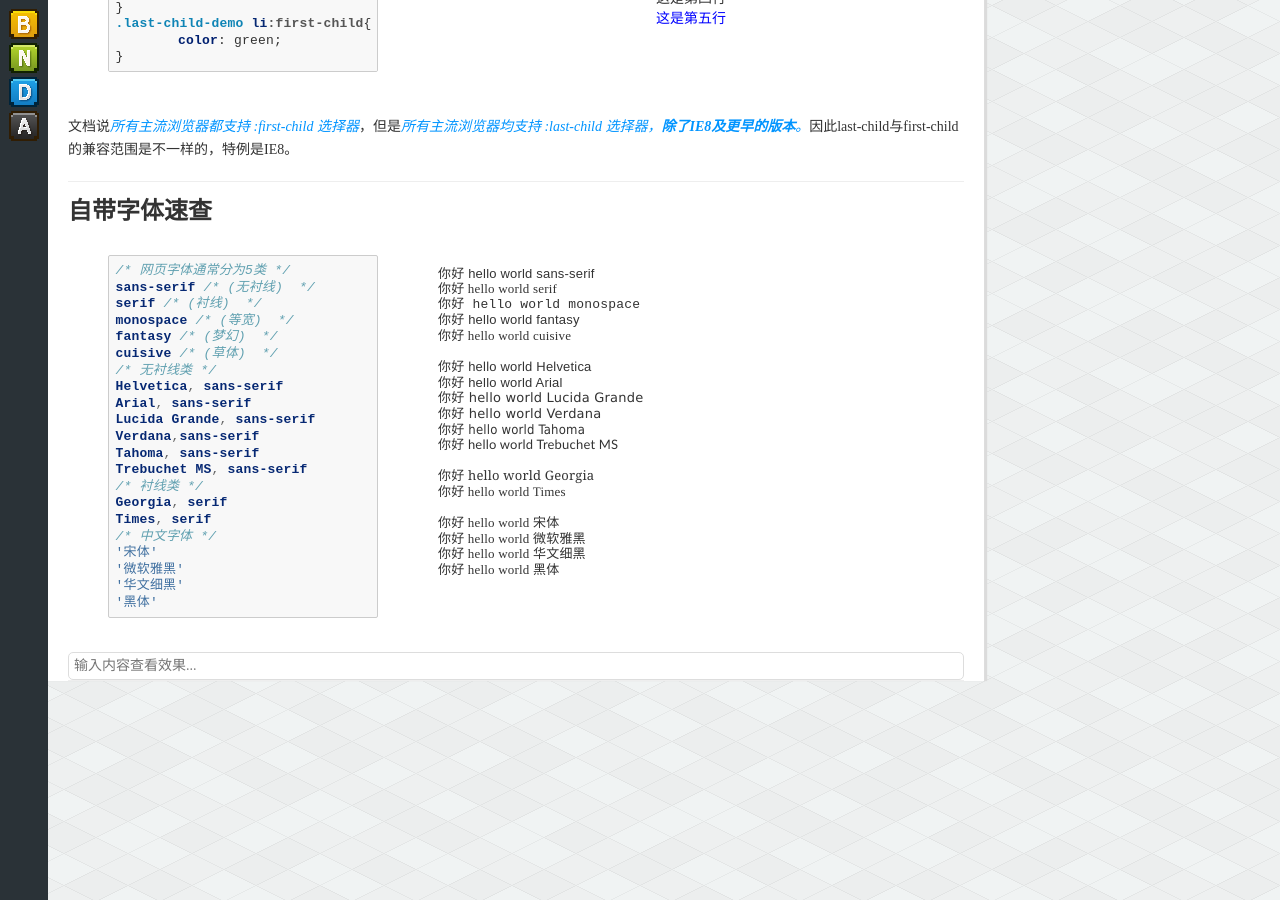
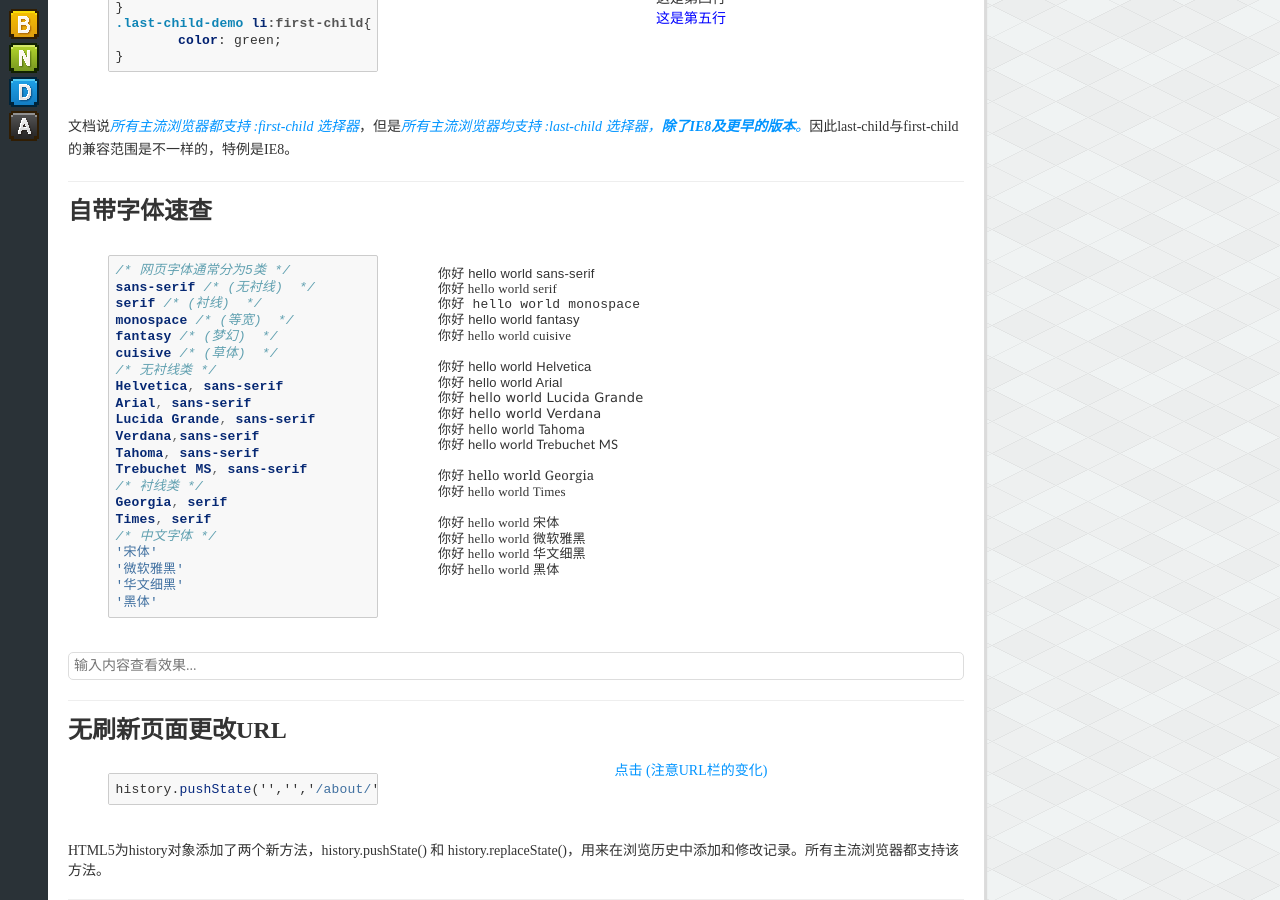
Before and after one commit to chzhbob/jekyll_demo, a Jekyll site: the page built from demo.md, in a window 1280 px wide and 900 px high, scrolled down 602 px. Built offline with Jekyll 4.4.1, drawn with Linux system fonts in a browser that asks for light colours.

Commit message:
update demo

```diff
--- a/_posts/2014-07-21-welcome-to-jekyll.html
+++ b/_posts/2014-07-21-welcome-to-jekyll.html
@@ -1,7 +1,7 @@
 ---
 layout: post
 title: Github一些基础命令
-description: 提醒作者别忘了本日志的维护方式~
+description: 用于提醒作者别忘了本日志的维护方式= =
 ---
 <section>
 	<h2>提交代码：</h2>
--- a/demo.md
+++ b/demo.md
@@ -119,9 +119,24 @@ Times, serif
 				</ul>
   			</section>
   		</section>
-  		<section class="font-family-input-wrapper">
+  		<section class="font-family-input-wrapper" style="margin-bottom:20px;">
   			<input id="font_family_input" class="font-family-input" type="text" value="" placeholder="输入内容查看效果..." />
   		</section>
+  	</li>
+
+  	<li class="post-item">
+  		<h1 class="post-title">无刷新页面更改URL</h1>
+  		<section class="demo-item wrap">
+  			<section class="code" style="width:350px;">
+{% highlight js %}
+history.pushState('','','/about/');
+{% endhighlight %}
+  			</section>
+  			<section class="view" style="">
+  				<a href="javascript:void(0)" onclick="history.pushState('','','/about/');">点击 (注意URL栏的变化)</a>
+  			</section>
+  		</section>
+  		<p style="padding-bottom:20px;">HTML5为history对象添加了两个新方法，history.pushState() 和 history.replaceState()，用来在浏览历史中添加和修改记录。所有主流浏览器都支持该方法。</p>
   	</li>
 
 </ul>
```
